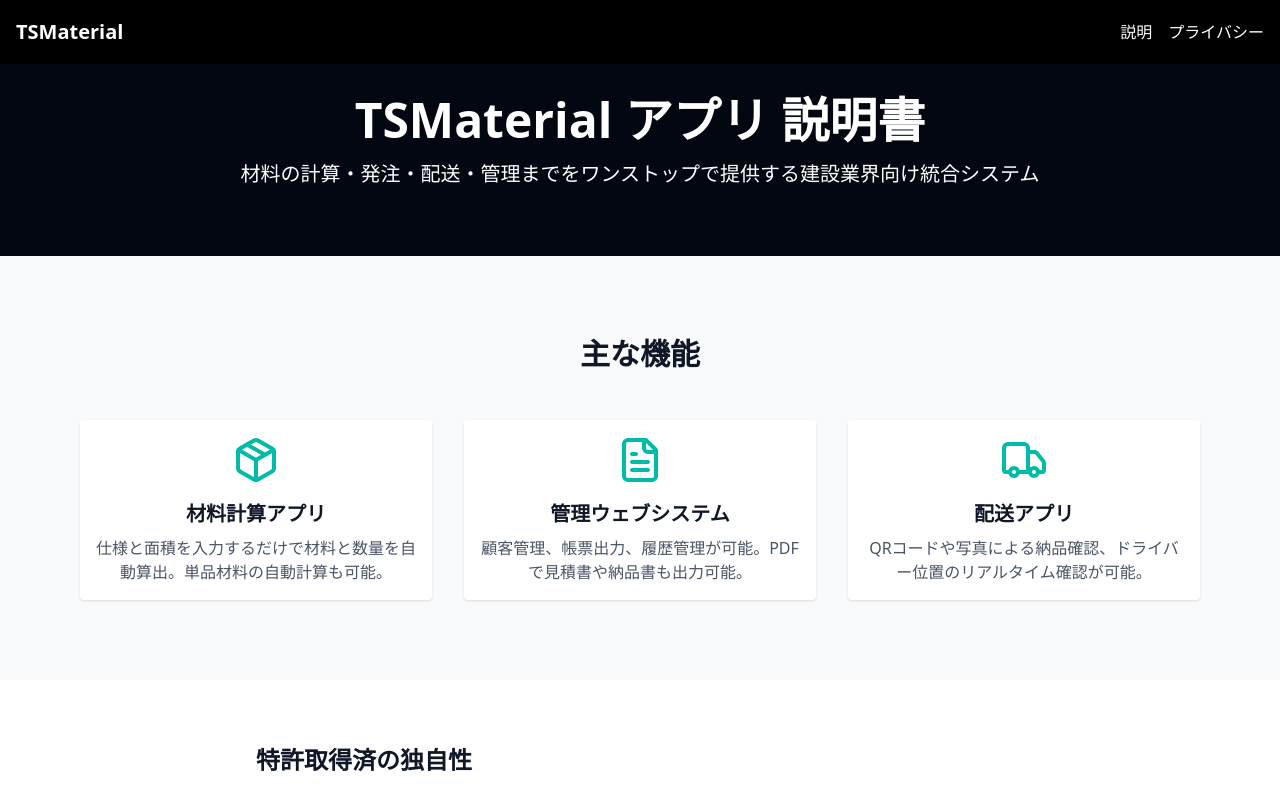
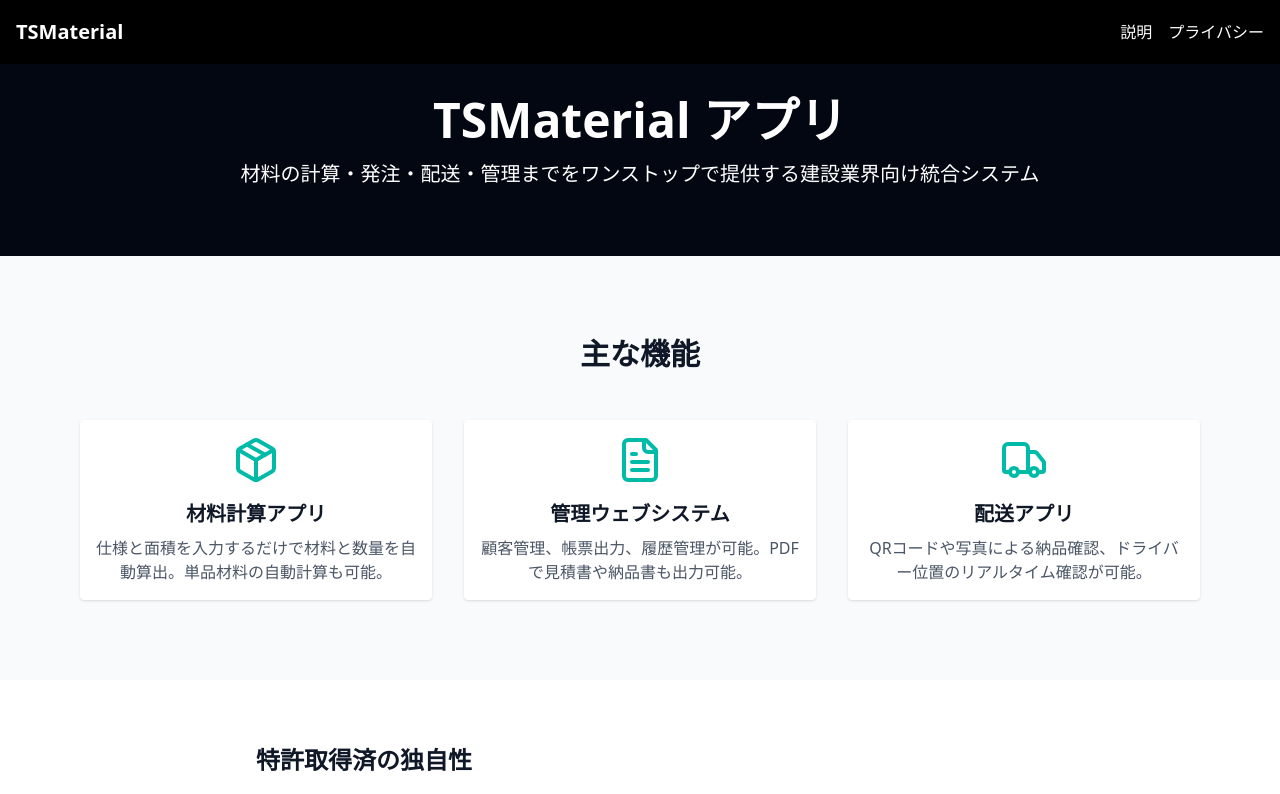
Before and after one commit to tsuyoshi-3110/ts-material-home, a Next.js app: page /guide in a window 1280 px wide. Shown: the top 794 px of the page. Built offline with nearby package versions, Linux system fonts and the light colour scheme.

Commit message:
説明書を削除

```diff
--- a/src/app/guide/page.tsx
+++ b/src/app/guide/page.tsx
@@ -8,7 +8,7 @@
       {/* Hero セクション */}
       <section className="bg-gray-950 text-white py-24 text-center h-64">
         <h1 className="text-2xl sm:text-3xl md:text-4xl lg:text-5xl font-bold mb-4">
-          TSMaterial アプリ 説明書
+          TSMaterial アプリ
         </h1>
         <p className="text-xl mb-6">
           材料の計算・発注・配送・管理までをワンストップで提供する建設業界向け統合システム
```
